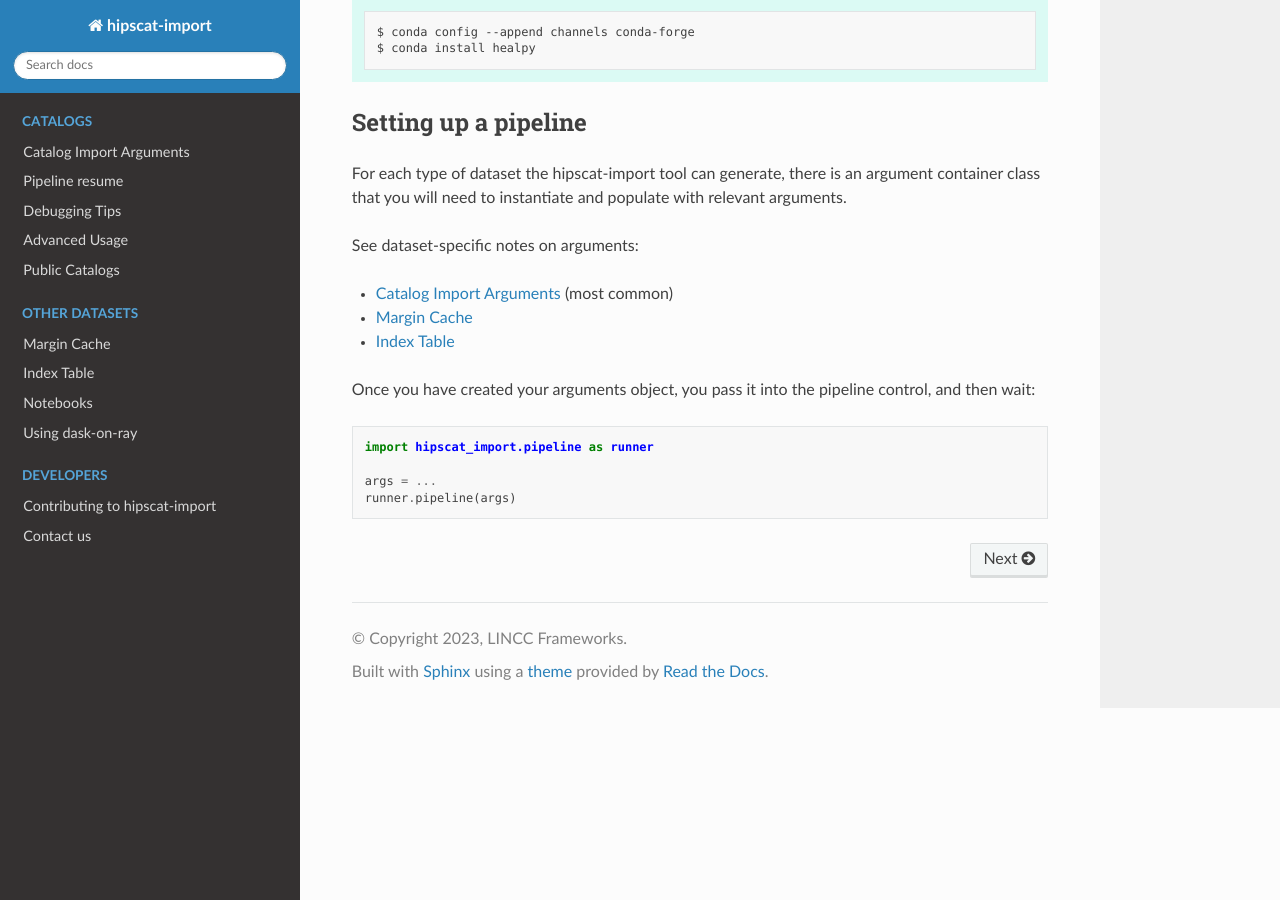
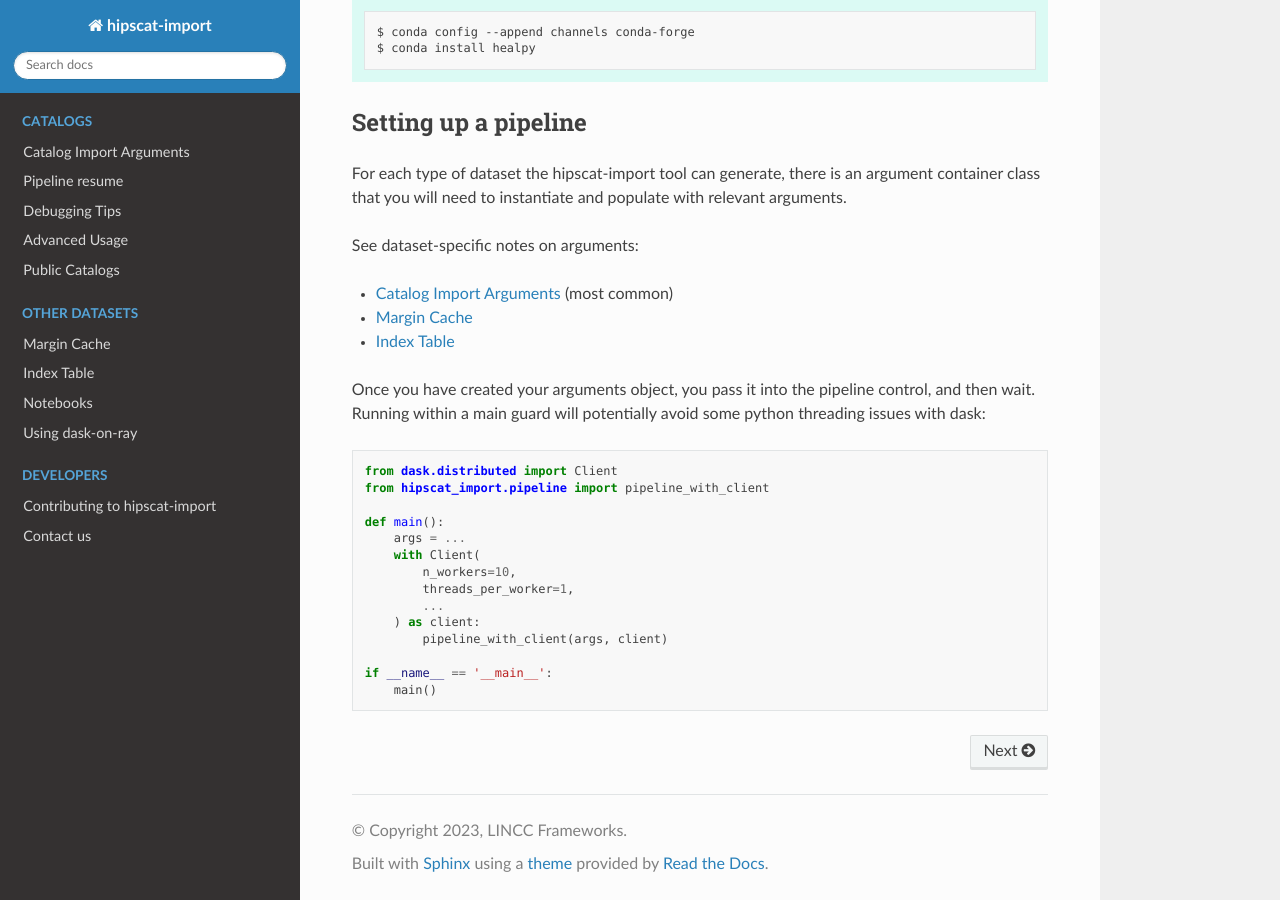
Before and after one commit to astronomy-commons/hipscat-import, a Sphinx documentation site: the page built from docs/index.rst, in a window 1280 px wide and 900 px high, scrolled down 578 px. Built offline with Sphinx 7.4.7 and the Read the Docs theme 2.0.0, drawn with Linux system fonts in a browser that asks for light colours; pages that are not in the unit, such as notebooks, are missing from menus; the version number could not be read and is left out.

```diff
--- a/docs/index.rst
+++ b/docs/index.rst
@@ -39,15 +39,25 @@ See dataset-specific notes on arguments:
 * :doc:`guide/index_table`
 
 Once you have created your arguments object, you pass it into the pipeline control,
-and then wait:
+and then wait. Running within a main guard will potentially avoid some python
+threading issues with dask:
 
 .. code-block:: python
 
-    import hipscat_import.pipeline as runner
+    from dask.distributed import Client
+    from hipscat_import.pipeline import pipeline_with_client
 
-    args = ...
-    runner.pipeline(args)
+    def main():
+        args = ...
+        with Client(
+            n_workers=10,
+            threads_per_worker=1,
+            ...
+        ) as client:
+            pipeline_with_client(args, client)
 
+    if __name__ == '__main__':
+        main()
 
 .. toctree::
    :hidden:
--- a/docs/notebooks.rst
+++ b/docs/notebooks.rst
@@ -4,3 +4,4 @@ Notebooks
 .. toctree::
 
     Estimate Pixel Threshold <notebooks/estimate_pixel_threshold>
+    Creating empty schema parquet <notebooks/unequal_schema>
```
Also changed, not shown: docs/notebooks/README.md (deleted, +0 -1 lines), docs/notebooks/estimate_pixel_threshold.ipynb, docs/notebooks/unequal_schema.ipynb (added), 6 other files.
